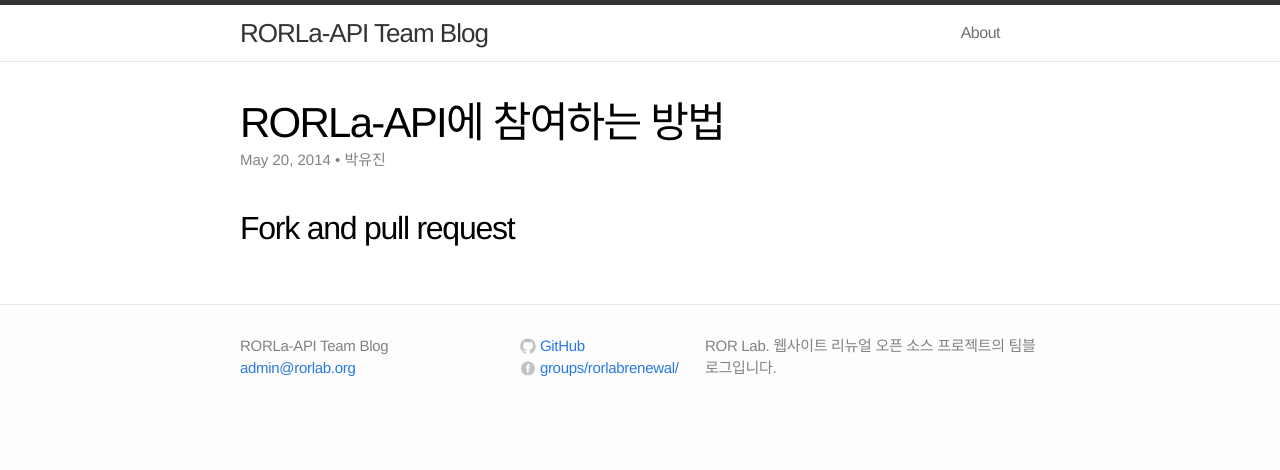
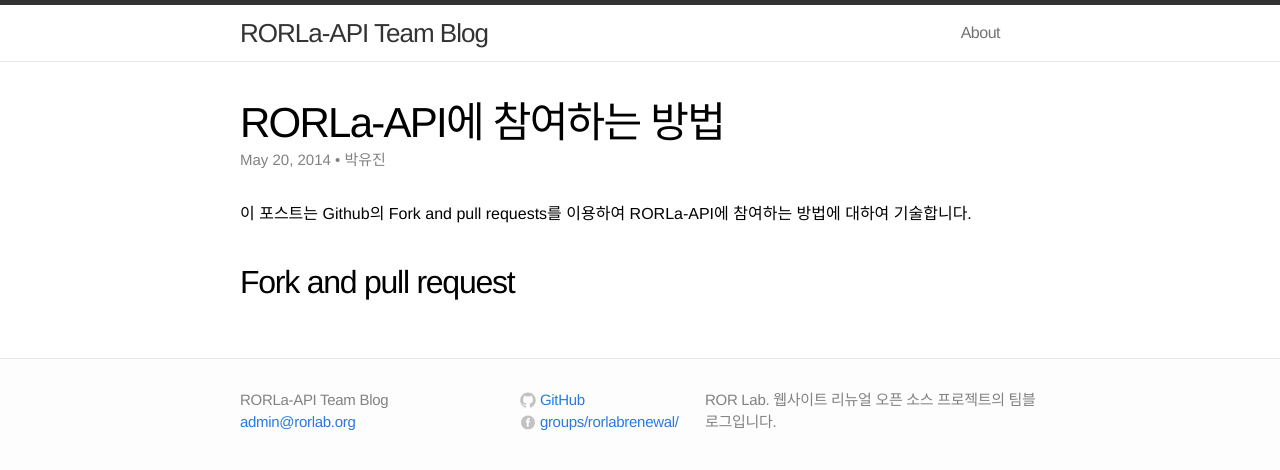
Before and after one commit to RORLabNew/rorlabnew.github.io, a Jekyll site: the page built from _posts/2014-05-20-fork-and-pull.md, in a window 1280 px wide. Shown: the top 470 px of the page. Built offline with Jekyll 4.4.1, drawn with Linux system fonts in a browser that asks for light colours; Markdown is read by kramdown in place of the engine named in the settings.

Commit message:
Updated 2014-05-20-fork-and-pull.md

```diff
--- a/_posts/2014-05-20-fork-and-pull.md
+++ b/_posts/2014-05-20-fork-and-pull.md
@@ -7,4 +7,6 @@ categories: post
 author: 박유진
 ---
 
+이 포스트는 Github의 Fork and pull requests를 이용하여 RORLa-API에 참여하는 방법에 대하여 기술합니다.
+
 ## Fork and pull request
```
